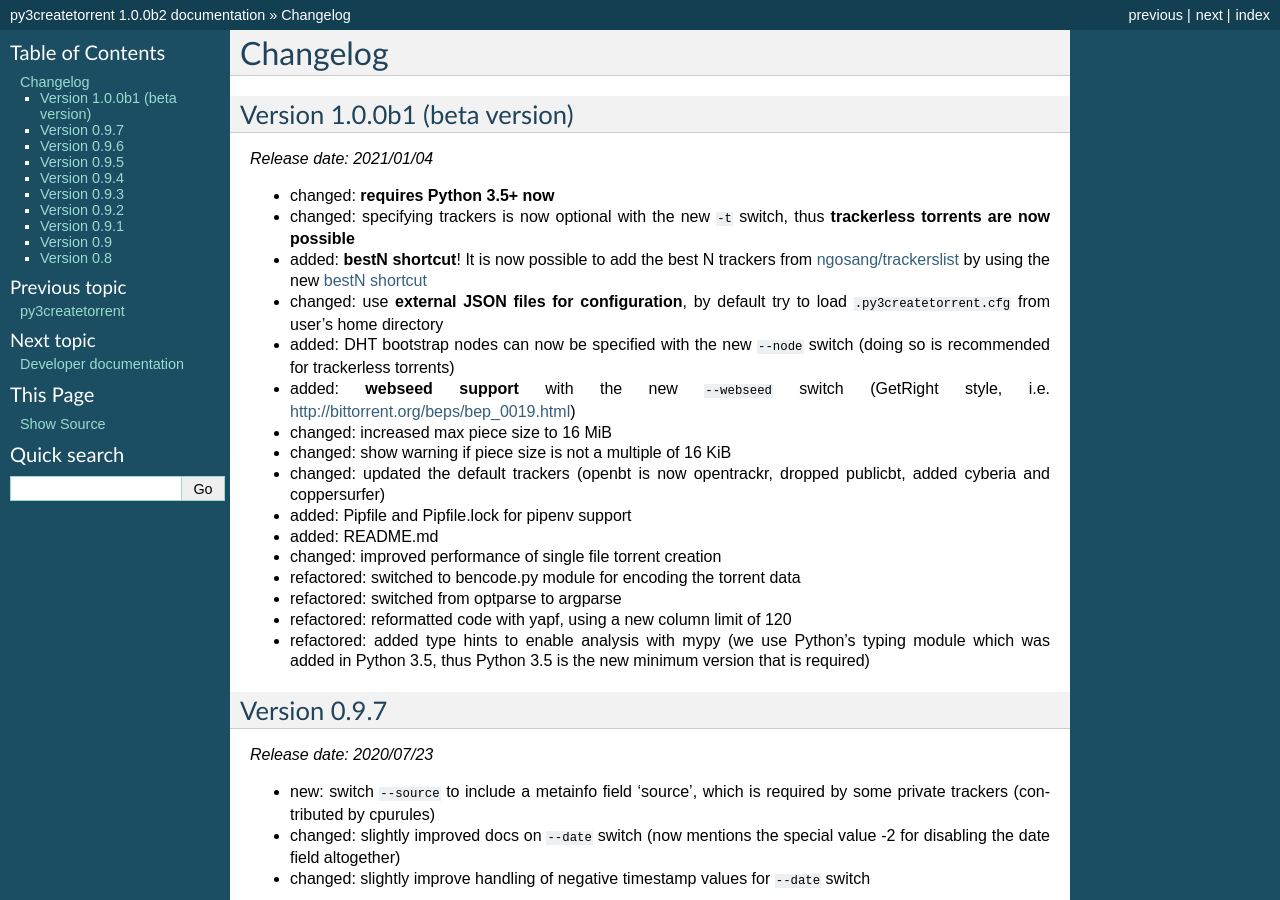
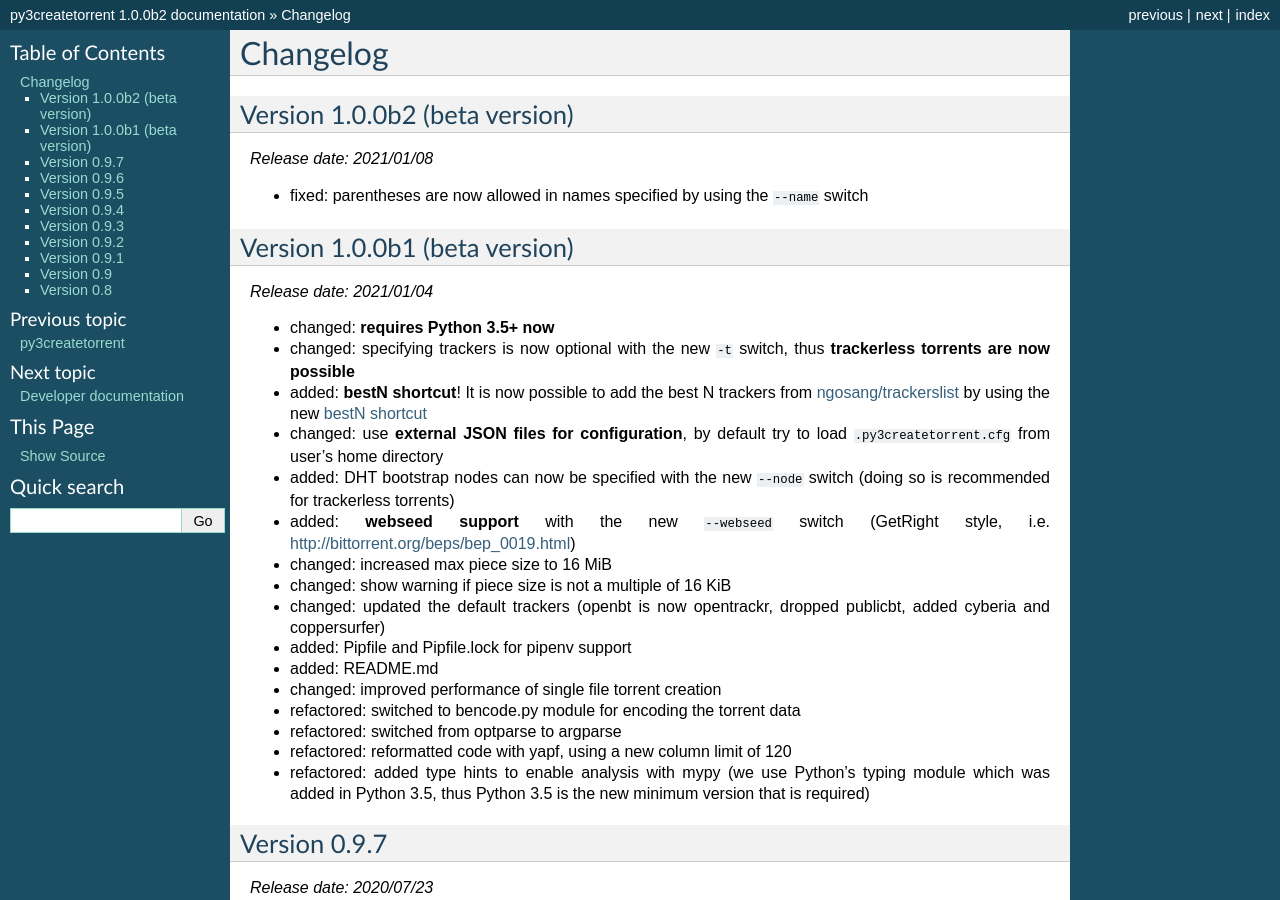
Before and after one commit to rsnitsch/py3createtorrent, a Sphinx documentation site: the page built from docs/source/changelog.rst, in a window 1280 px wide and 900 px high. Built offline with Sphinx 7.4.7, drawn with Linux system fonts in a browser that asks for light colours.

Commit message:
Update changelog

```diff
--- a/docs/source/changelog.rst
+++ b/docs/source/changelog.rst
@@ -1,5 +1,12 @@
 Changelog
 =========
+
+Version 1.0.0b2 (beta version)
+------------------------------
+
+*Release date: 2021/01/08*
+
+* fixed: parentheses are now allowed in names specified by using the ``--name`` switch
 
 Version 1.0.0b1 (beta version)
 ------------------------------
```
